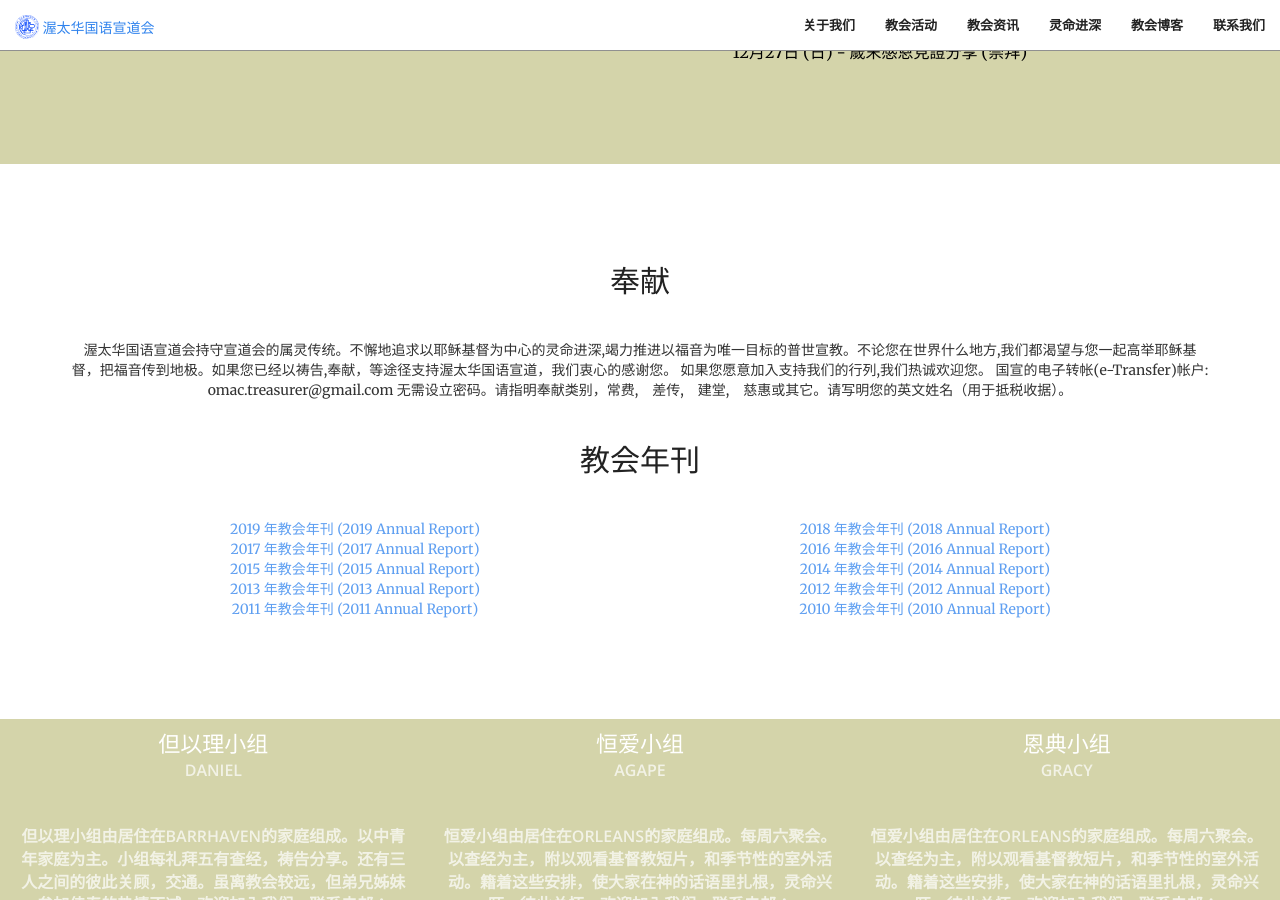
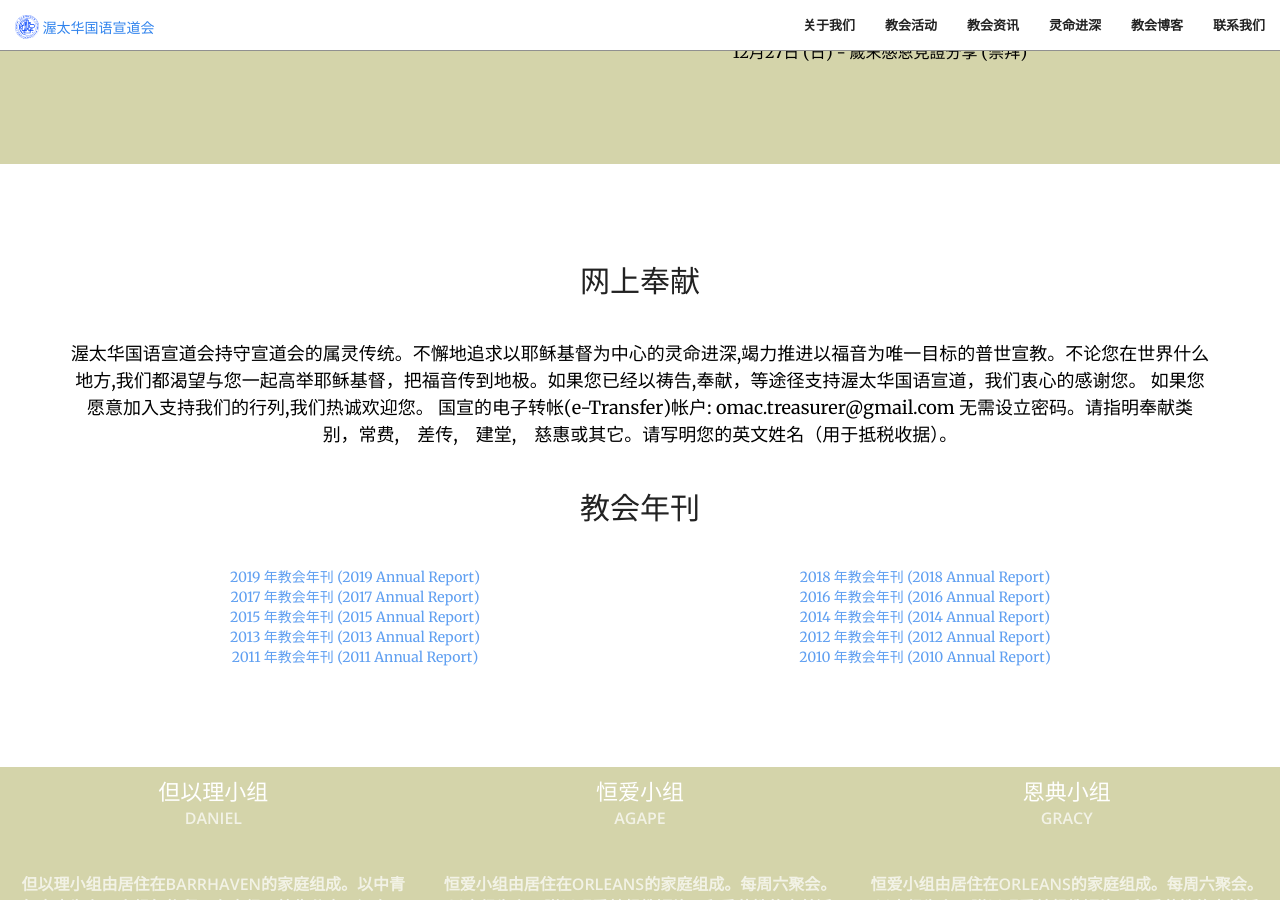
Before and after one commit to JonasYow/ottawaomac, a Jekyll site: the page built from index.html, in a window 1280 px wide and 900 px high, scrolled down 3667 px. Built offline with Jekyll 4.4.1, drawn with Linux system fonts in a browser that asks for light colours.

Commit message:
change td to p for offerring

```diff
--- a/_includes/information.html
+++ b/_includes/information.html
@@ -2,14 +2,14 @@
     <div class="container">
         <div class="row">
             <div class="col-lg-12 text-center">
-                <h2 class="section-heading text-primary">奉献</h2>
+                <h2 class="section-heading text-primary">网上奉献</h2>
                 <hr class="primary">
             </div>
 			<div class="col-lg-12 text-center">
                     <tr>
-                        <td style="font-size: 18px;">渥太华国语宣道会持守宣道会的属灵传统。不懈地追求以耶稣基督为中心的灵命进深,竭力推进以福音为唯一目标的普世宣教。不论您在世界什么地方,我们都渴望与您一起高举耶稣基督，把福音传到地极。如果您已经以祷告,奉献，等途径支持渥太华国语宣道，我们衷心的感谢您。 如果您愿意加入支持我们的行列,我们热诚欢迎您。
+                        <p style="font-size: 18px;">渥太华国语宣道会持守宣道会的属灵传统。不懈地追求以耶稣基督为中心的灵命进深,竭力推进以福音为唯一目标的普世宣教。不论您在世界什么地方,我们都渴望与您一起高举耶稣基督，把福音传到地极。如果您已经以祷告,奉献，等途径支持渥太华国语宣道，我们衷心的感谢您。 如果您愿意加入支持我们的行列,我们热诚欢迎您。
 国宣的电子转帐(e-Transfer)帐户: omac.treasurer@gmail.com 无需设立密码。请指明奉献类别，常费,　差传,　建堂,　慈惠或其它。请写明您的英文姓名（用于抵税收据）。</td>
-                    </tr>
+                    </p>
                     <hr/>
              </div>
             <div class="col-lg-12 text-center">
```
